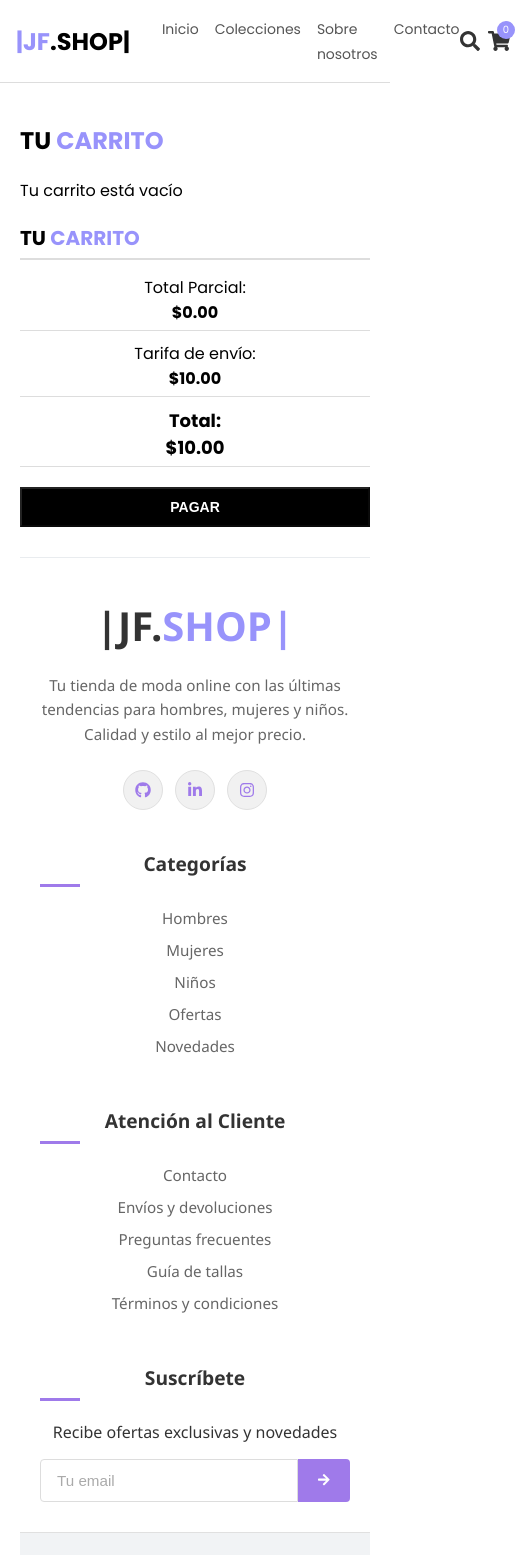
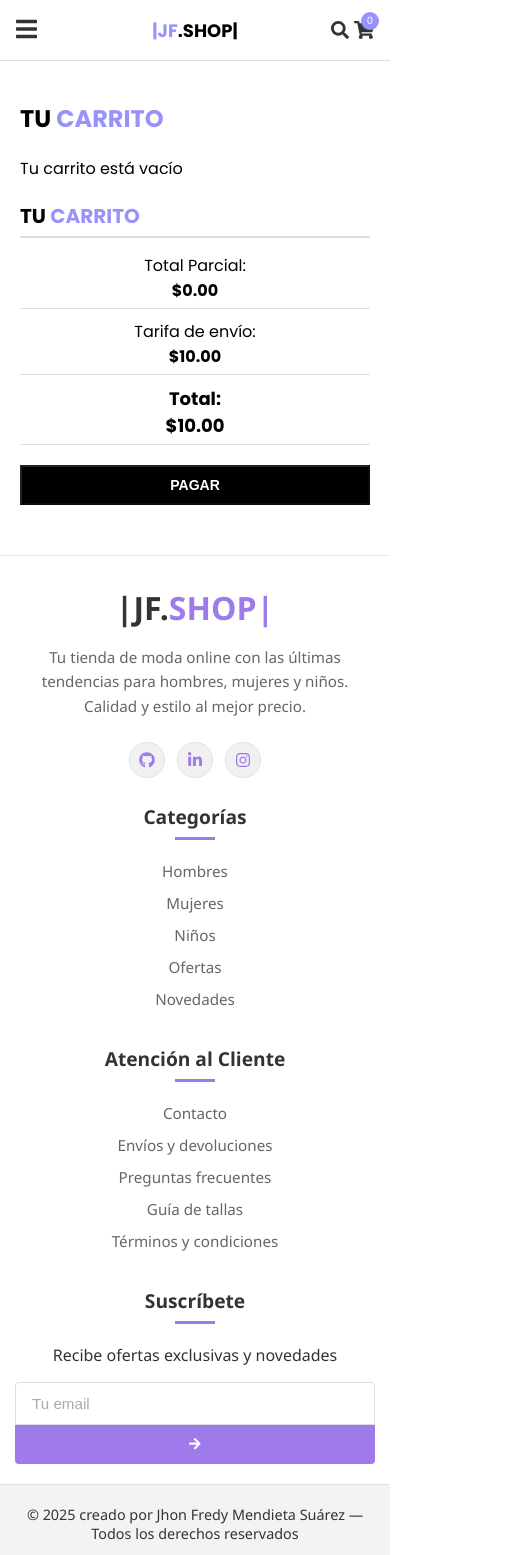
Before and after one commit to jhonFDeveloper/ProyectoFinalReact_Mendieta_Suarez, a React (Vite) app: page /carrito in a window 390 px wide. Shown: the top 1555 px of the page, 515 px wide, since content can reach past the window. Built offline with nearby package versions, Linux system fonts and the light colour scheme; a web font is replaced by a local one.

Commit message:
Se agregan visuales

```diff
--- a/src/Components/About/About.jsx
+++ b/src/Components/About/About.jsx
@@ -3,6 +3,7 @@ import "./About.css";
 
 export const About = () => {
   return (
+    <>
     <section className="about-container">
       <div className="about-hero">
         <h1>
@@ -53,7 +54,8 @@ export const About = () => {
           </ul>
         </div>
       </div>
+    </section>
       <Footer/>
-    </section>
+    </>
   );
 };
--- a/src/Components/Cart/Cart.jsx
+++ b/src/Components/Cart/Cart.jsx
@@ -99,6 +99,7 @@ export const Cart = () => {
 
   return (
 
+    <>
     <div className="cart-container">
       <h2>TU <span>CARRITO</span></h2>
       {carrito.length === 0 ? (
@@ -179,7 +180,8 @@ export const Cart = () => {
           {cargando ? "PROCESANDO..." : "PAGAR"}
         </button>
       </div>
-      <Footer/>
     </div>
+    <Footer/>
+  </>
   );
 };
--- a/src/Components/Contacto/Contacto.jsx
+++ b/src/Components/Contacto/Contacto.jsx
@@ -3,6 +3,8 @@ import "./Contacto.css";
 
 export const Contacto = () => {
   return (
+
+    <>
     <section className="contacto-container">
       <div className="contacto-header">
         <h1>
@@ -51,7 +53,8 @@ export const Contacto = () => {
           ></iframe>
         </div>
       </div>
-      <Footer/>
     </section>
+    <Footer/>
+    </>
   );
 };
--- a/src/Components/Footer/Footer.css
+++ b/src/Components/Footer/Footer.css
@@ -138,13 +138,11 @@
   background-color: #8b66d8;
 }
 
-
 .footer-bottom {
   background-color: #f1f3f5;
-  padding: 20px 20px;
+  padding: 20px;
   font-size: 0.9rem;
   border-top: 1px solid #e0e0e0;
-
 }
 
 .footer-bottom .footer-container {
@@ -173,7 +171,6 @@
   filter: grayscale(0%) opacity(1);
 }
 
-
 @media (max-width: 768px) {
   .footer-main {
     padding: 40px 20px 30px;
@@ -181,15 +178,22 @@
 
   .footer-container {
     grid-template-columns: 1fr;
+    gap: 30px;
     text-align: center;
   }
 
   .footer-brand {
     max-width: none;
+    margin: 0 auto;
   }
 
   .footer-social {
     justify-content: center;
+  }
+
+  .footer-column h4::after {
+    left: 50%;
+    transform: translateX(-50%);
   }
 
   .footer-newsletter form {
@@ -201,3 +205,36 @@
     text-align: center;
   }
 }
+
+@media (max-width: 480px) {
+  .footer-logo {
+    font-size: 2rem;
+  }
+
+  .footer-main {
+    padding: 30px 15px 20px;
+  }
+
+  .footer-container {
+    gap: 25px;
+  }
+
+  .footer-newsletter form {
+    flex-direction: column;
+  }
+
+  .footer-newsletter input {
+    border-radius: 4px 4px 0 0;
+    width: 100%;
+  }
+
+  .footer-newsletter button {
+    border-radius: 0 0 4px 4px;
+    width: 100%;
+  }
+
+  .social-link {
+    width: 36px;
+    height: 36px;
+  }
+}
--- a/src/Components/NavBar/NavBar.css
+++ b/src/Components/NavBar/NavBar.css
@@ -10,6 +10,7 @@
     align-items: center;
     padding: 1rem;
     border-bottom: 1px solid #ddd;
+    position: relative;
 }
 
 .logo {
@@ -88,5 +89,98 @@
     display: flex;
     align-items: center;
     justify-content: center;
+}
 
+
+.hamburger {
+    display: none;
+    background-color: transparent;
+    border: none;
+    cursor: pointer;
+    font-size: 24px;
+    color: #333;
+    transition: color 0.2s ease;
 }
+
+.hamburger:hover {
+    color: var(--purple);
+}
+
+
+@media (max-width: 768px) {
+    .header {
+        justify-content: space-between;
+    }
+
+
+    .hamburger {
+        display: block;
+        order: 1;
+    }
+
+
+    .logo {
+        order: 2;
+        position: absolute;
+        left: 50%;
+        transform: translateX(-50%);
+        font-size: 20px;
+    }
+
+
+    .icons {
+        order: 3;
+        margin-left: auto;
+    }
+
+    /* Menú de navegación convertido a menú móvil */
+    .navbar {
+        position: fixed;
+        top: 0;
+        left: -100%;
+        width: 70%;
+        height: 100vh;
+        background-color: var(--white);
+        box-shadow: 2px 0 10px rgba(0, 0, 0, 0.1);
+        transition: left 0.3s ease;
+        z-index: 1000;
+        margin: 0;
+        padding-top: 4rem;
+    }
+
+    .navbar.active {
+        left: 0;
+    }
+
+    .nav-links {
+        flex-direction: column;
+        gap: 0;
+        padding: 1rem;
+    }
+
+    .nav-links li {
+        border-bottom: 1px solid #eee;
+    }
+
+    .nav-links a {
+        display: block;
+        padding: 1rem;
+        font-size: 16px;
+    }
+}
+
+/* Media Query para móviles muy pequeños */
+@media (max-width: 480px) {
+    .logo {
+        font-size: 18px;
+    }
+
+    .icons {
+        gap: 0.3rem;
+    }
+
+    .search-button,
+    .icon-button {
+        font-size: 18px;
+    }
+}
--- a/src/Components/NavBar/NavBar.jsx
+++ b/src/Components/NavBar/NavBar.jsx
@@ -1,3 +1,59 @@
+// import { useCart } from "../CartContext/CartContext";
+// import "./NavBar.css"
+// import { Link } from "react-router-dom";
+
+// export const NavBar = () => {
+
+//   const {carrito} = useCart();
+
+//   const totalProductos = carrito.reduce ((acc, producto) =>
+//     acc + producto.cantidad, 0
+//   )
+
+//   return (
+
+//     <section className='header'>
+
+//         <h1 className='logo'>|JF<span>.SHOP|</span></h1>
+
+//         <nav className="navbar">
+//             <ul className="nav-links">
+//                <li>
+//                  <Link to = "/">Inicio</Link>
+//                </li>
+
+//                <li>
+//                   <Link to = "/Categorias">Colecciones</Link>
+//                 </li>
+
+//                 <li>
+//                   <Link to = "/About">Sobre nosotros</Link>
+//                 </li>
+
+//                  <li>
+//                   <Link to = "/Contacto">Contacto</Link>
+//                 </li>
+//             </ul>
+//         </nav>
+
+//         <div className="icons">
+
+//           <button className="search-button">
+//             <i className="fas fa-search"></i>
+//           </button>
+
+//          <Link to = "/carrito" className="icon-button">
+//          <i className="fas fa-shopping-cart"></i>
+//          <span className="counter">{totalProductos}</span>
+//          </Link>
+
+//         </div>
+
+//     </section>
+//   )
+// }
+
+import { useState } from "react";
 import { useCart } from "../CartContext/CartContext";
 import "./NavBar.css"
 import { Link } from "react-router-dom";
@@ -5,33 +61,46 @@ import { Link } from "react-router-dom";
 export const NavBar = () => {
 
   const {carrito} = useCart();
+  const [menuOpen, setMenuOpen] = useState(false);
 
   const totalProductos = carrito.reduce ((acc, producto) =>
     acc + producto.cantidad, 0
   )
 
+  const toggleMenu = () => {
+    setMenuOpen(!menuOpen);
+  }
+
+  const closeMenu = () => {
+    setMenuOpen(false);
+  }
+
   return (
 
     <section className='header'>
 
+        <button className="hamburger" onClick={toggleMenu}>
+          <i className={menuOpen ? "fas fa-times" : "fas fa-bars"}></i>
+        </button>
+
         <h1 className='logo'>|JF<span>.SHOP|</span></h1>
 
-        <nav className="navbar">
+        <nav className={`navbar ${menuOpen ? 'active' : ''}`}>
             <ul className="nav-links">
                <li>
-                 <Link to = "/">Inicio</Link>
+                 <Link to="/" onClick={closeMenu}>Inicio</Link>
                </li>
 
                <li>
-                  <Link to = "/Categorias">Colecciones</Link>
+                  <Link to="/Categorias" onClick={closeMenu}>Colecciones</Link>
                 </li>
 
                 <li>
-                  <Link to = "/About">Sobre nosotros</Link>
+                  <Link to="/About" onClick={closeMenu}>Sobre nosotros</Link>
                 </li>
 
                  <li>
-                  <Link to = "/Contacto">Contacto</Link>
+                  <Link to="/Contacto" onClick={closeMenu}>Contacto</Link>
                 </li>
             </ul>
         </nav>
@@ -42,7 +111,7 @@ export const NavBar = () => {
             <i className="fas fa-search"></i>
           </button>
 
-         <Link to = "/carrito" className="icon-button">
+         <Link to="/carrito" className="icon-button">
          <i className="fas fa-shopping-cart"></i>
          <span className="counter">{totalProductos}</span>
          </Link>
--- a/src/Components/ProductList2/ProductList2.css
+++ b/src/Components/ProductList2/ProductList2.css
@@ -54,7 +54,6 @@ input[type="checkbox"] {
     vertical-align: middle;
 }
 
-/*-----------------------------------*/
 
 .collections{
     flex: 1;
@@ -86,8 +85,6 @@ input[type="checkbox"] {
     padding: .5rem;
     border: 1px solid #ddd;
 }
-
-/*-----------------------------------*/
 
 .products {
     display: grid;
```
